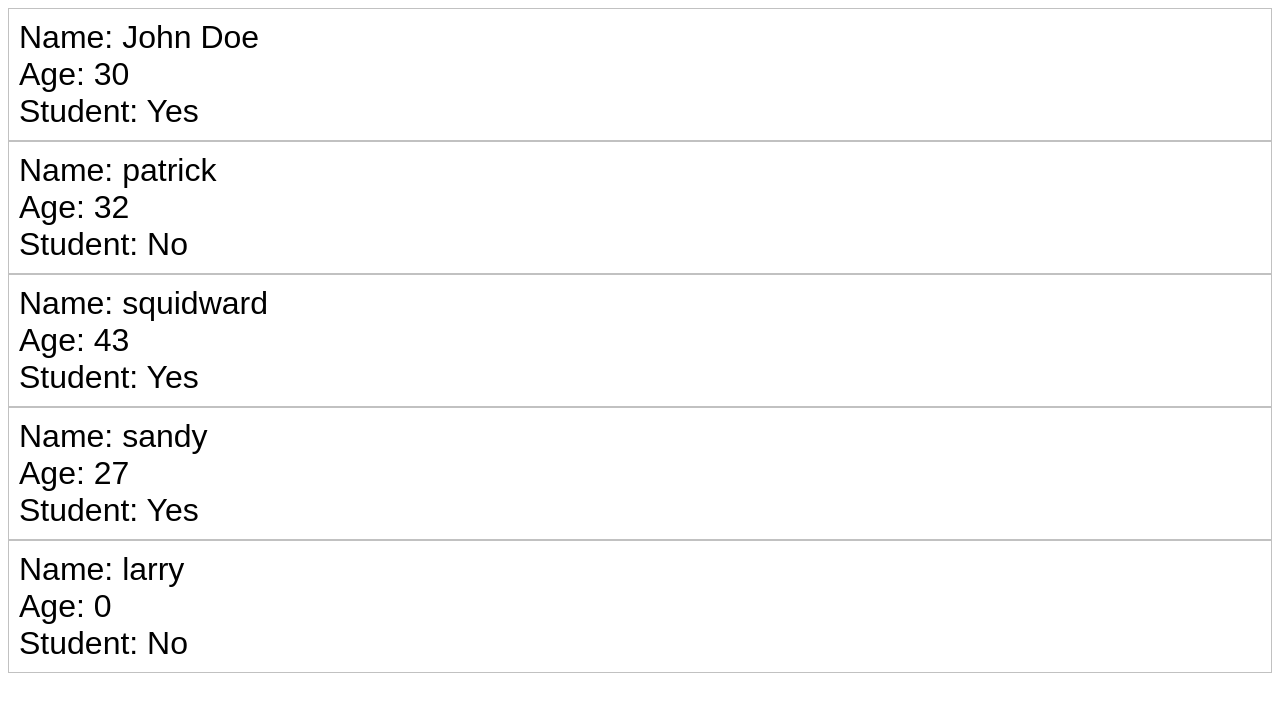
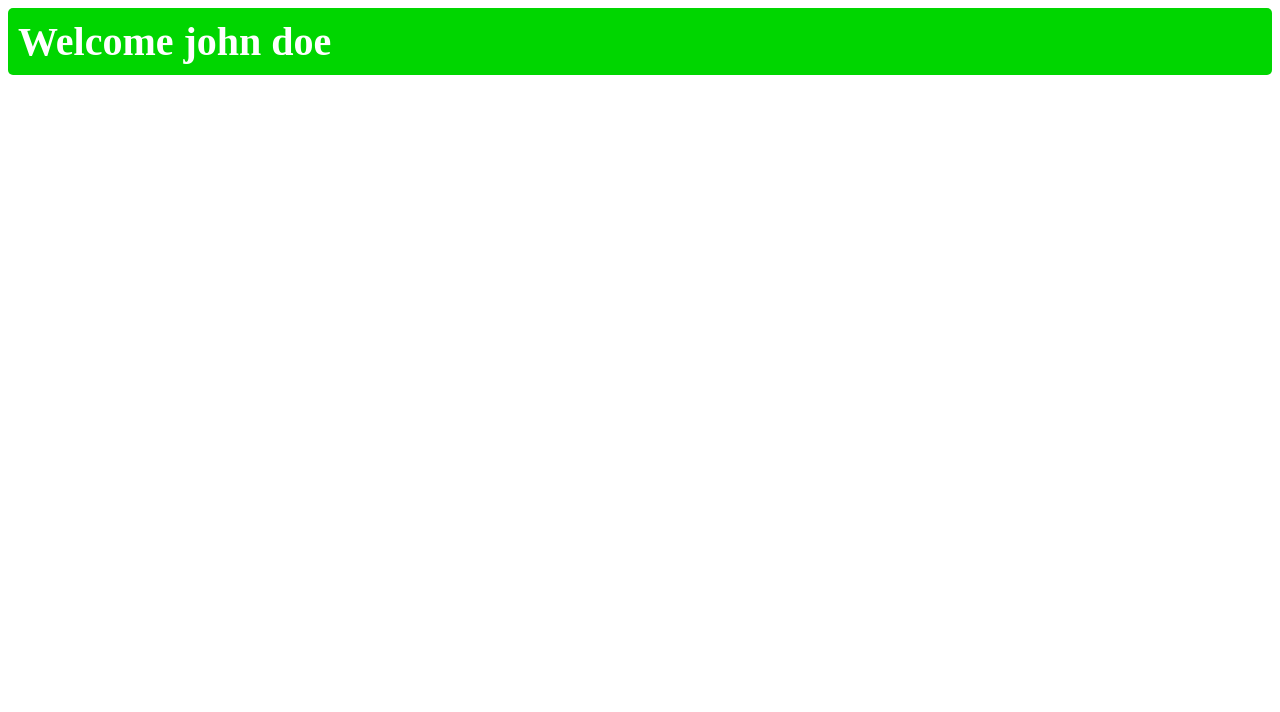
Before and after one commit to kunndnn/reactsLearn, a React (Vite) app: page / in a window 1280 px wide. Shown: the top 712 px of the page. Built offline with nearby package versions, Linux system fonts and the light colour scheme.

Commit message:
conditional rendering

```diff
--- a/src/App.jsx
+++ b/src/App.jsx
@@ -1,12 +1,8 @@
-import Student from "./Student";
+import UserGreeting from "./UserGreeting";
 function App() {
   return (
     <>
-      <Student name="John Doe" age={30} isStudent={true} />
-      <Student name="patrick" age={32} isStudent={false} />
-      <Student name="squidward" age={43} isStudent={true} />
-      <Student name="sandy" age={27} isStudent={true} />
-      <Student name={"larry"} />
+      <UserGreeting isLoggedIn={true} username="john doe" />
     </>
   );
 }
--- a/src/Student.jsx
+++ /dev/null
@@ -1,24 +0,0 @@
-import PropTypes from "prop-types";
-function Student(props) {
-  // const { name, age, isStudent } = props;
-  return (
-    <div className="student">
-      <p>Name: {props.name}</p>
-      <p>Age: {props.age}</p>
-      <p>Student: {props.isStudent ? "Yes" : "No"}</p>
-    </div>
-  );
-}
-//prop types used for validating the prop data type will not stop the executon of program but issue a warning in console
-Student.propTypes = {
-  name: PropTypes.string,
-  age: PropTypes.number,
-  isStudent: PropTypes.bool,
-};
-//default props
-Student.defaultProps = {
-  name: "Guest",
-  age: 0,
-  isStudent: false,
-};
-export default Student;
--- /dev/null
+++ b/src/UserGreeting.jsx
@@ -0,0 +1,25 @@
+import PropTypes from "prop-types";
+function UserGreeting(props) {
+  //   return props.isLoggedIn ? (
+  //     <h2 className="welcome-message">Welcome {props.username}</h2>
+  //   ) : (
+  //     <h2 className="login-prompt">Please log in to continue</h2>
+  //   );
+
+  const welcomeMessage = (
+    <h2 className="welcome-message">Welcome {props.username}</h2>
+  );
+  const loginPrompt = (
+    <h2 className="login-prompt">Please log in to continue</h2>
+  );
+  return props.isLoggedIn ? welcomeMessage : loginPrompt;
+}
+UserGreeting.PropTypes = {
+  isLoggedIn: PropTypes.bool,
+  username: PropTypes.string,
+};
+UserGreeting.defaultProps = {
+  isLoggedIn: false,
+  username: "Guest",
+};
+export default UserGreeting;
--- a/src/index.css
+++ b/src/index.css
@@ -1,10 +1,16 @@
-.student {
-  font-family: Arial, Helvetica, sans-serif;
-  font-size: 2em;
+.welcome-message {
+  font-size: 2.5em;
+  background-color: hsl(120, 100%, 42%);
+  color: white;
   padding: 10px;
-  border: 1px solid hsla(0, 0%, 0%, 0.242);
-}
-
-.student p {
+  border-radius: 5px;
   margin: 0;
 }
+.login-prompt {
+  font-size: 2.5em;
+  background-color: hsl(0, 100%, 50%);
+  color: white;
+  padding: 10px;
+  border-radius: 5px;
+  margin: 0;
+}
```
